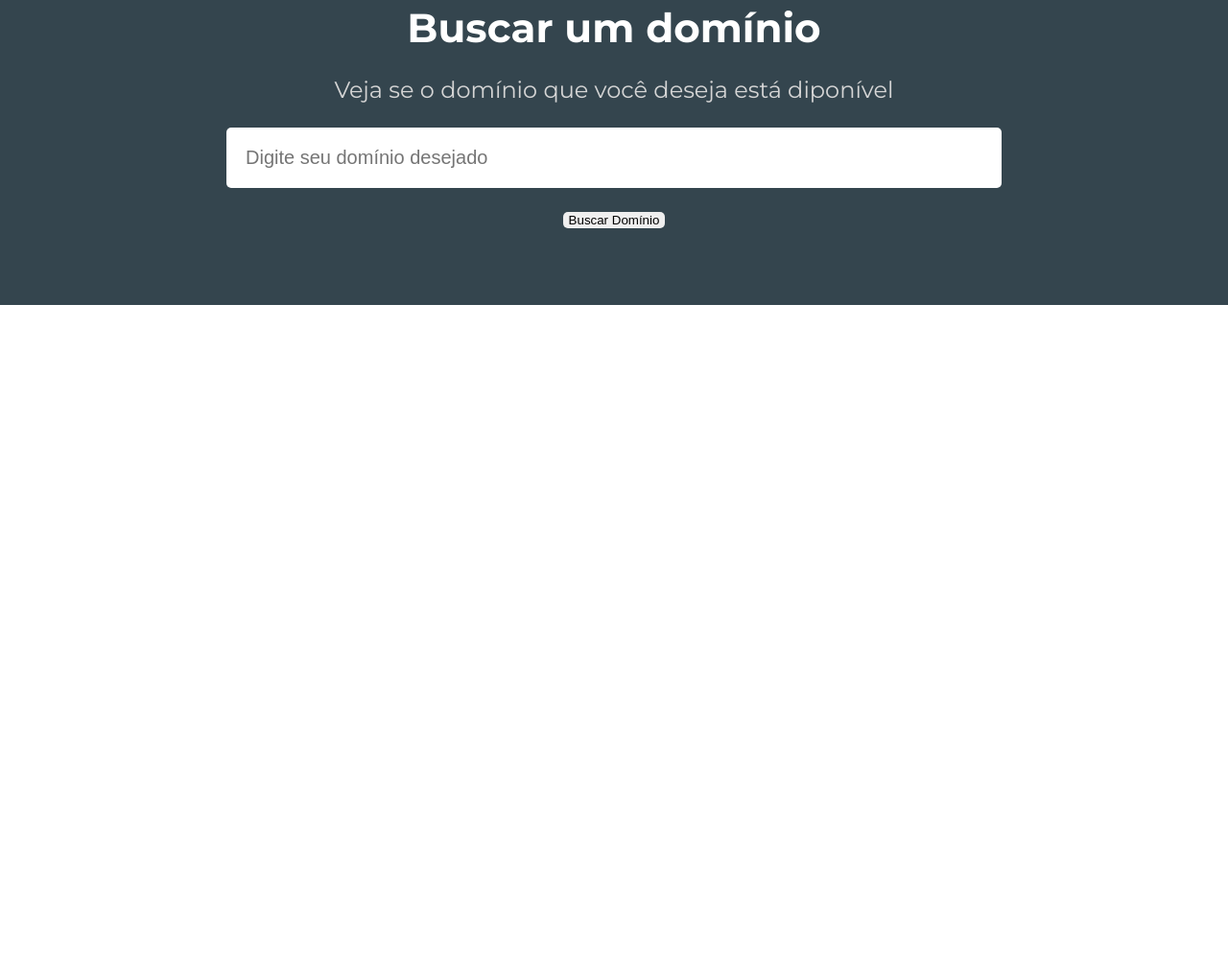
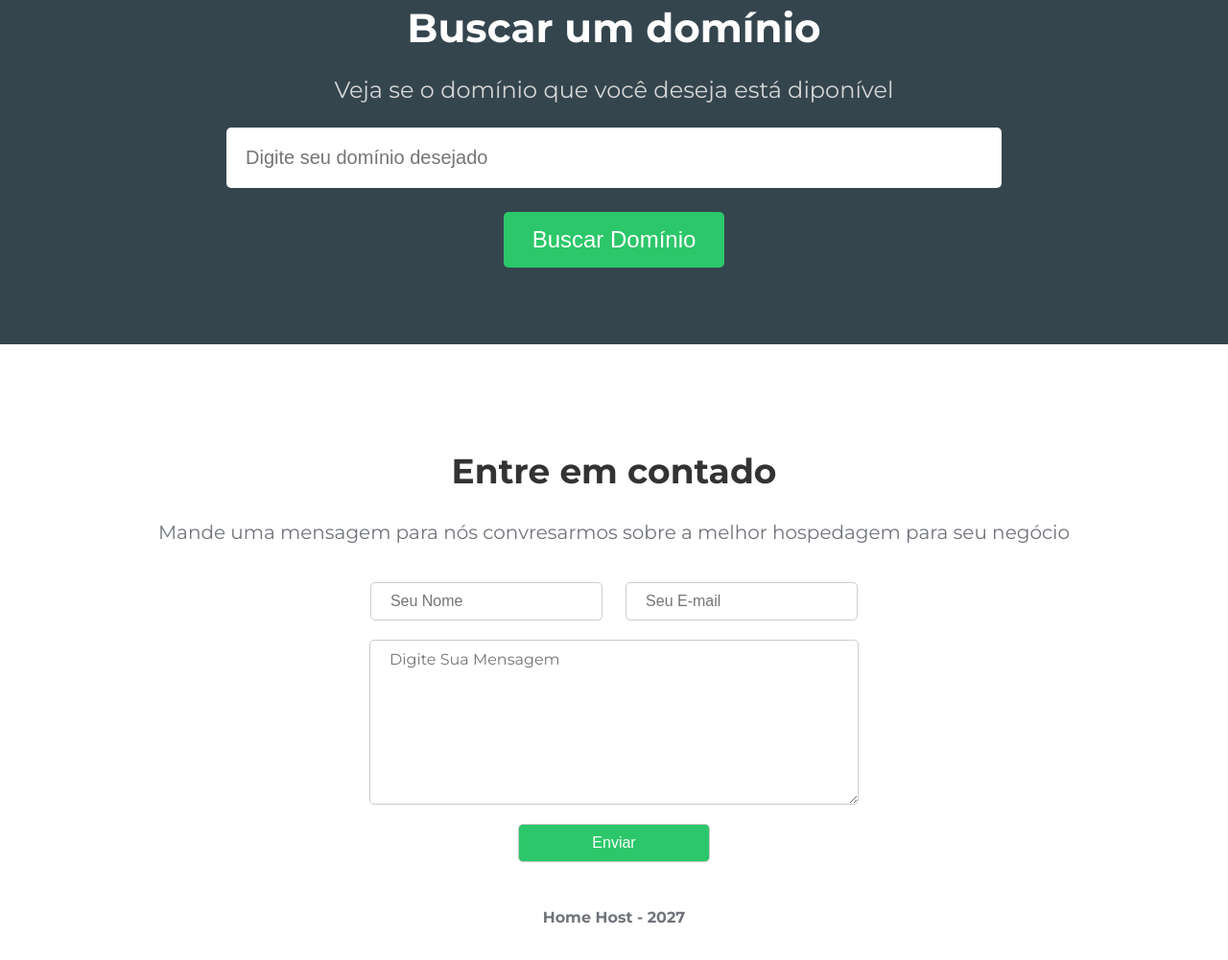
Before and after one commit to GustavoCavaretto/homehost.projeto, a plain HTML site: page index.html in a window 1280 px wide. Shown: the part 1944-2945 px from the top of the page at 96% size. Before the commit the page ends 2262 px from the top, so only its background shows below. Drawn offline with Linux system fonts and the light colour scheme.

Commit message:
responsivo-finalizado

```diff
--- a/css/style.css
+++ b/css/style.css
@@ -262,3 +262,118 @@ nav{
     padding: 20px;
     font-size: 20px;
 }
+
+.searchdomain-container input[type=submit]{
+    background-color: #2cc76a;
+    padding: 15px 30px;
+    color: white;
+    font-size: 24px;
+}
+
+.contact-container{
+    text-align: center;
+    padding-top: 5em;
+    padding-bottom: 2em;
+}
+
+.contact-container h2{
+    font-size: 36px;
+}
+
+.contact-container p{
+    font-size: 20px;
+    margin-bottom: 40px;
+}
+
+.contact-container input, .contact-container textarea{
+    width: 200px;
+    padding: 10px 20px;
+    font-size: 16px;
+    border-radius: 5px;
+    border: 1px solid #ccc;
+    margin: 0px 10px 20px 10px;
+    /* margin 2 valores- top,bot - left,right
+       margin 3 valores- top - left,right - bot
+       margin 4 valores- top - right - bot - left*/
+}
+
+.contact-container textarea{
+    display: block;
+    position: relative;
+    margin: 0 auto;
+    width: 468px;
+    height: 150px;
+}
+
+.contact-container input[type=submit]{
+    display: block;
+    position: relative;
+    margin: 20px auto 0px;
+    background-color: #2cc76a;
+    color: white;
+}
+
+footer{
+    text-align: center;
+    font-weight: bold;
+    margin-bottom: 50px;
+}
+
+/* versão mobile */
+
+@media screen and (max-width: 1100px){
+
+    .plans-container{
+        width: 95%;
+    }
+
+    .plan{
+        margin-left: 5px;
+        margin-right: 5px;
+    }
+}
+
+@media screen and (max-width: 900px){
+
+    .plans-container, .specialties-container ul{
+        /* quebra de linha automaticamente quando o conteodo
+        não couber na tela*/
+        flex-wrap: wrap;
+    }
+}
+
+@media screen and (max-width: 576px){
+    .navbar-item li{
+        font-size: 12px;
+        margin-left: 10px;
+    }
+
+    html, body{
+        overflow-x: hidden;
+    }
+
+    .plan{
+        max-width: 100%;
+    }
+
+    .searchdomain-container{
+        padding: 3em 2em;
+    }
+
+    .container .searchdomain-container input{
+        width: 100%;
+        box-sizing: border-box;
+    }
+
+    .contact-container{
+        padding: 3em 2em;
+    }
+
+    .contact-container input, .contact-container textarea{
+        width: 100%;
+        display: block;
+        margin-left: 0;
+        margin-right: 0;
+        box-sizing: border-box;
+    }
+}
--- a/index.html
+++ b/index.html
@@ -115,10 +115,31 @@
             <section class="searchdomain-container">
                 <h2>Buscar um domínio</h2>
                 <p>Veja se o domínio que você deseja está diponível</p>
-                <input type="text" name="domain" placeholder="Digite seu domínio desejado">
-                <input type="submit" value="Buscar Domínio">
+                <form action="">
+                    <input type="text" name="domain" placeholder="Digite seu domínio desejado">
+                    <input type="submit" value="Buscar Domínio">
+                </form>
             </section>
+
+            <section class="contact-container">
+                <h2>Entre em contado</h2>
+                <p>
+                    Mande uma mensagem para nós convresarmos sobre
+                    a melhor hospedagem para seu negócio
+                </p>
+                <form>
+                    <input type="text" name="name" placeholder="Seu Nome">
+                    <input type="email" name="email" placeholder="Seu E-mail">
+                    <textarea name="message" placeholder="Digite Sua Mensagem"></textarea>
+                    <input type="submit" value="Enviar">
+                </form>
+
+            </section>
+
         </main>
+        <footer>
+            <p>Home Host - 2027</p>
+        </footer>
     </div>
 </body>
 </html>
```
